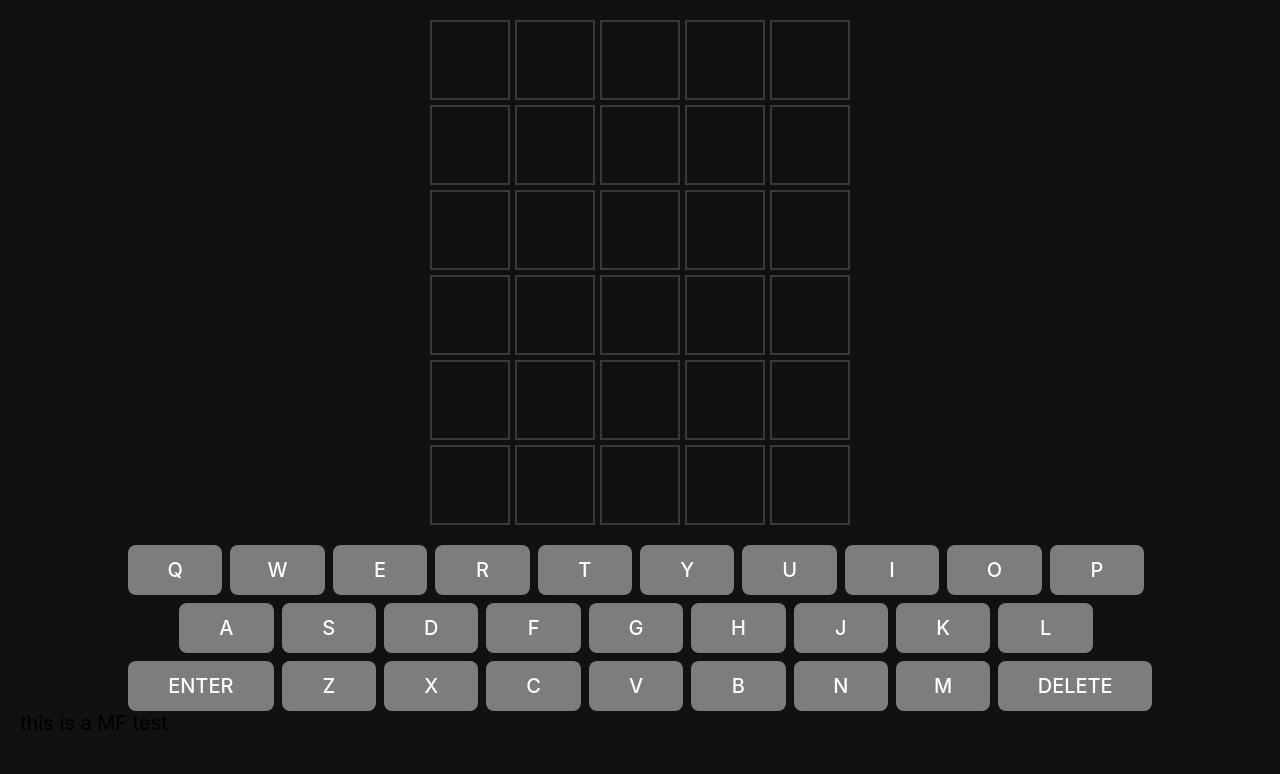
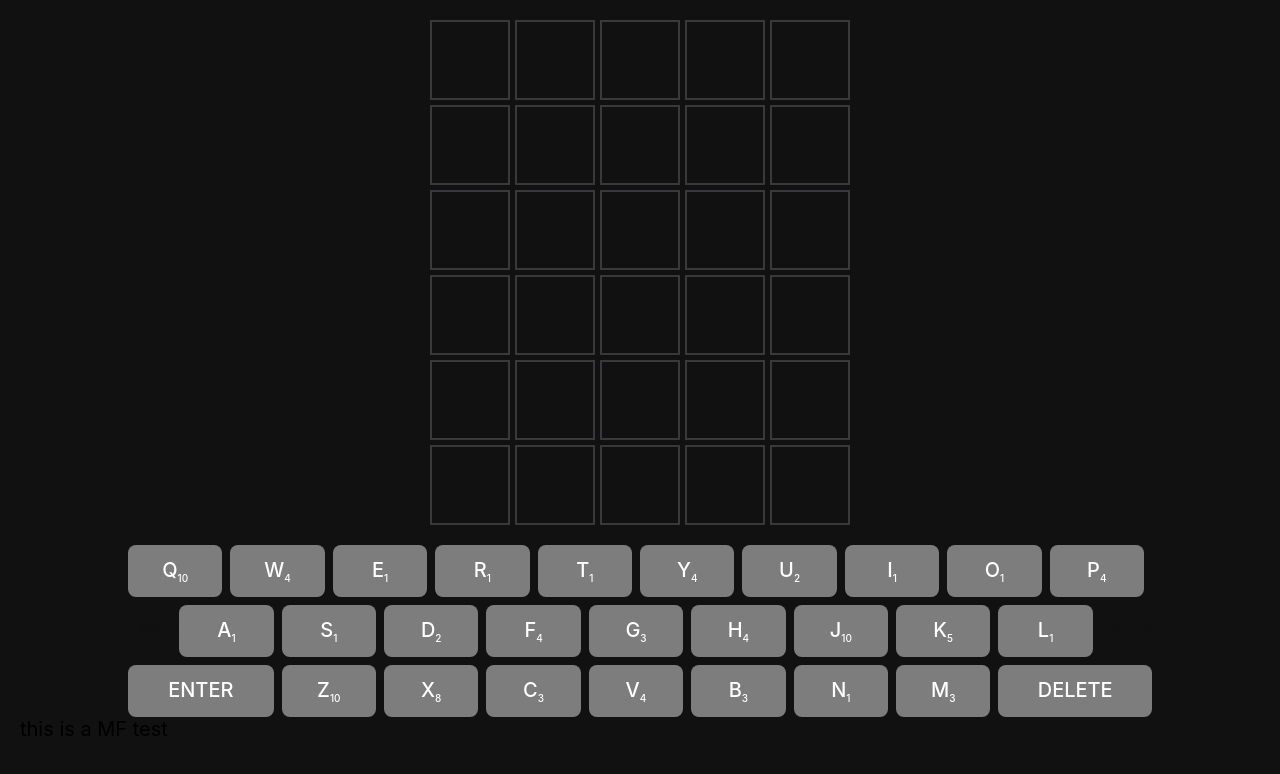
Before and after one commit to adam-steele/scrabdle, a React (Vite) app: page / in a window 1280 px wide. Shown: the top 774 px of the page. Built offline with nearby package versions, Linux system fonts and the light colour scheme.

Commit message:
added subscript scores to keyboard

```diff
--- a/src/components/Keyboard/Keyboard.module.css
+++ b/src/components/Keyboard/Keyboard.module.css
@@ -24,6 +24,10 @@
  background-color: hsl(240, 0%, 49%);
  cursor: pointer;
  transition: border-color 0.25s;
+}
+
+.keyboard-subscript{
+  font-size: 0.5em;
 }
 
 .keyboard-btn:hover {
--- a/src/components/Keyboard/Keyboard.tsx
+++ b/src/components/Keyboard/Keyboard.tsx
@@ -41,6 +41,10 @@ export function Keyboard({ onKeyClick }: KeyboardProps) {
 
         >
           {key.key}
+          <sub
+          className= {styles['keyboard-subscript']}>
+              {key.letterScore > 0 ? key.letterScore : ""}
+          </sub>
         </button>
 
       ))}
```
